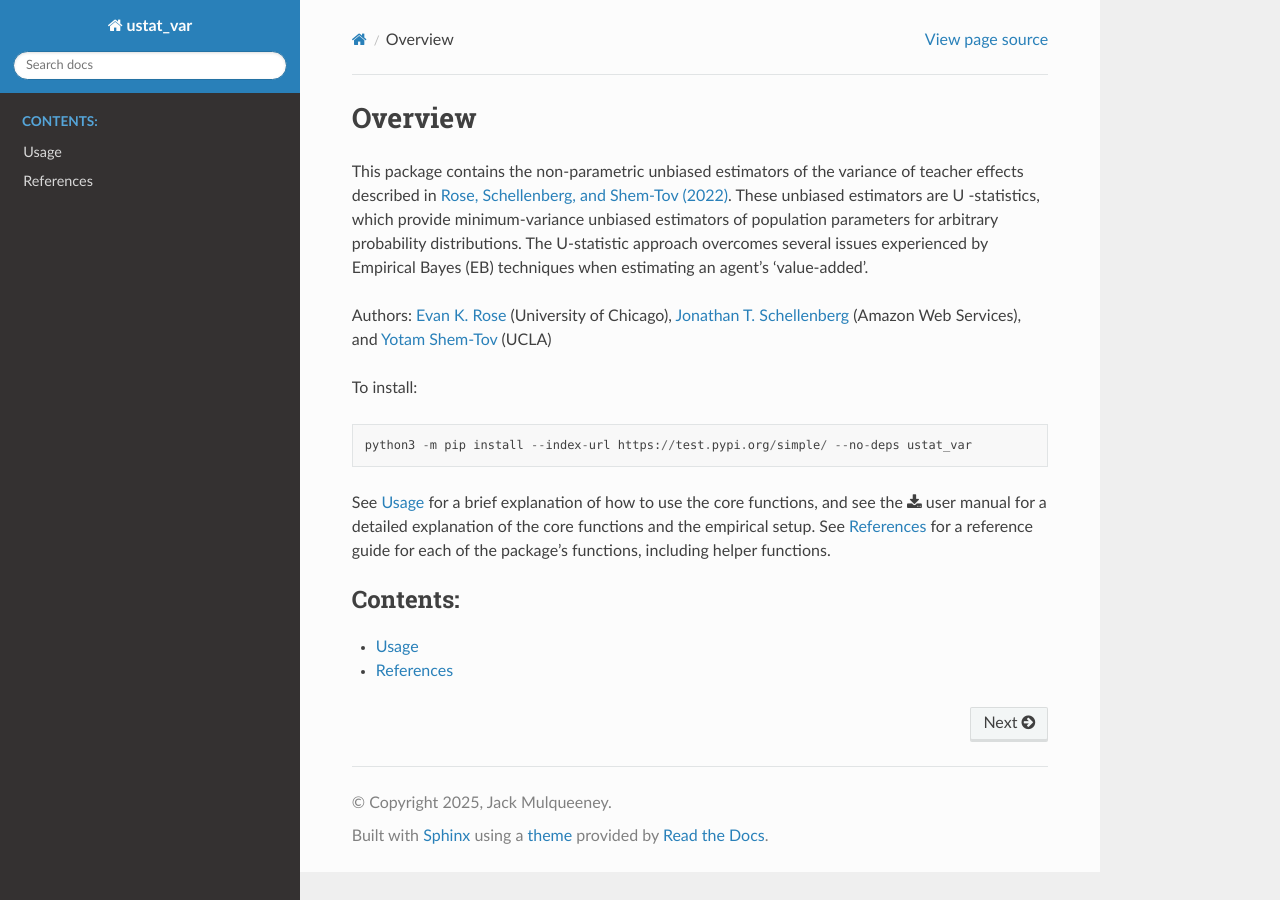
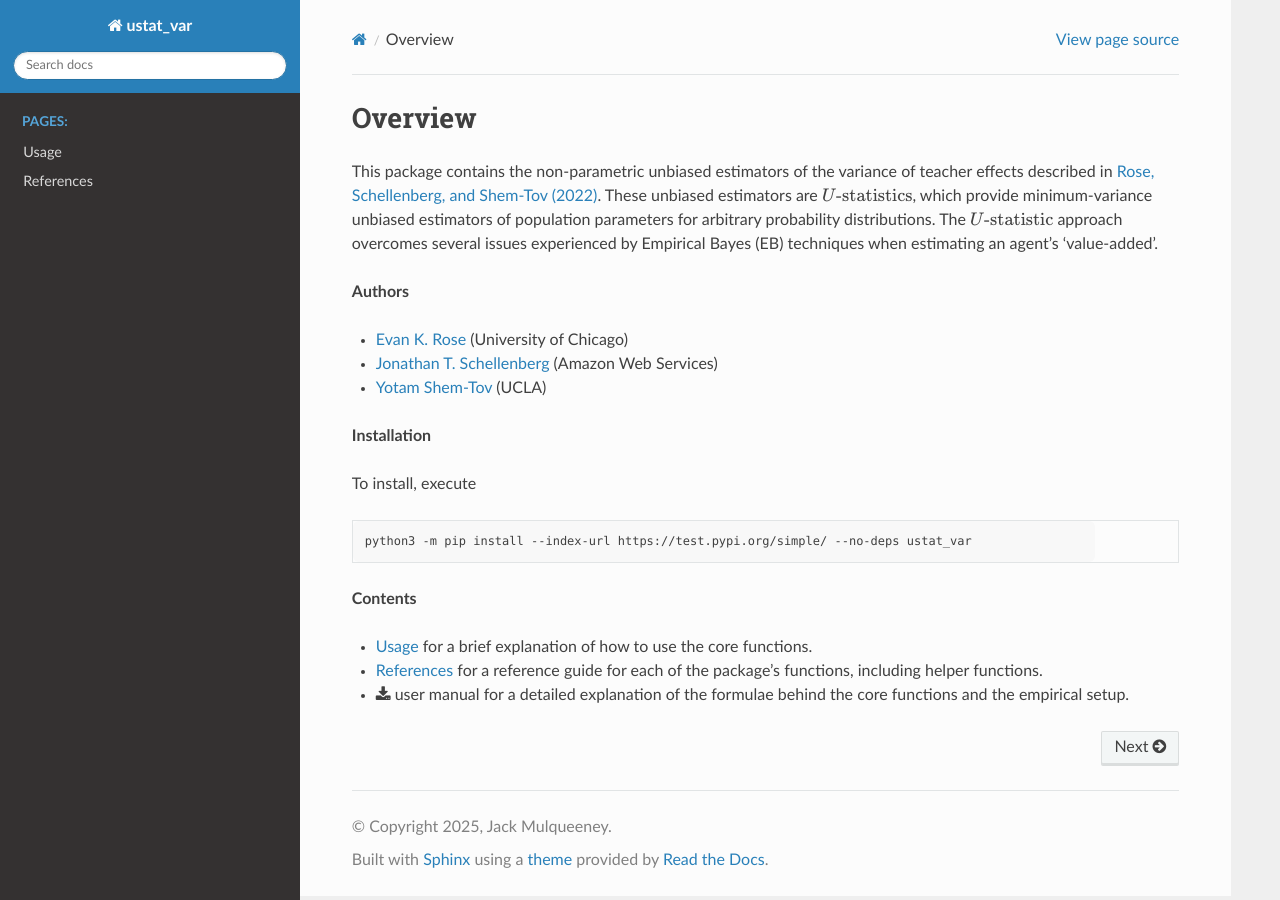
Before and after one commit to jkmulq/ustat_var, a Sphinx documentation site: the page built from docs/source/index.rst, in a window 1280 px wide. Built offline with Sphinx 7.4.7 and the Read the Docs theme 3.1.0, drawn with Linux system fonts in a browser that asks for light colours.

Commit message:
customisation to readthedocs docs

```diff
--- a/docs/requirements.txt
+++ b/docs/requirements.txt
@@ -2,4 +2,5 @@ sphinx==7.1.2
 sphinx-rtd-theme==1.3.0rc1
 numpy
 scipy
-#sphinx-autodoc-typehints
+sphinx-copybutton
+sphinx-autodoc-typehints
--- /dev/null
+++ b/docs/source/_static/custom.css
@@ -0,0 +1,30 @@
+/* Force autosummary tables to use full width and wrap long text */
+.rst-content table.docutils.autosummary {
+    table-layout: fixed;
+    width: 100%;
+}
+.rst-content table.docutils.autosummary td,
+.rst-content table.docutils.autosummary th {
+    white-space: normal;
+    word-wrap: break-word;
+    overflow-wrap: break-word;
+}
+
+/* Expand main content container to use more horizontal space */
+.wy-nav-content {
+    max-width: 95% !important;
+}
+
+/* Limit width of code blocks to prevent long horizontal copy buttons */
+div.highlight, pre.literal-block {
+    max-width: 80ch;  /* Or try 70ch or 60ch depending on your line lengths */
+    margin-left: auto;
+    margin-right: auto;
+    border-radius: 6px;
+}
+
+/* Align copy button with code block instead of full content width */
+div.highlight .copybtn {
+    right: 0.5rem !important;
+    top: 0.5rem !important;
+}
--- a/docs/source/conf.py
+++ b/docs/source/conf.py
@@ -21,7 +21,8 @@ release = '0.1'
 extensions = [
     'sphinx.ext.autodoc',
     'sphinx.ext.autosummary',
-    'sphinx.ext.napoleon'
+    'sphinx.ext.napoleon',
+    'sphinx_copybutton',
 ]
 
 autosummary_generate = True
@@ -30,9 +31,13 @@ autodoc_default_options = {
     "undoc-members": True,
     "show-inheritance": True,
 }
+
 templates_path = ['_templates']
 exclude_patterns = []
 
+html_static_path = ['_static']
+def setup(app):
+    app.add_css_file('custom.css')  # For Sphinx >= 1.8
 
 # -- Options for HTML output -------------------------------------------------
 # https://www.sphinx-doc.org/en/master/usage/configuration.html#options-for-html-output
--- a/docs/source/index.rst
+++ b/docs/source/index.rst
@@ -9,21 +9,34 @@ Overview
 =======================
 
 This package contains the non-parametric unbiased estimators of the variance of teacher effects described in `Rose, Schellenberg, and Shem-Tov (2022) <https://www.nber.org/papers/w30274>`__.
-These unbiased estimators are U -statistics, which provide minimum-variance unbiased estimators of population parameters for arbitrary probability distributions.
-The U-statistic approach overcomes several issues experienced by Empirical Bayes (EB) techniques when estimating an agent's 'value-added'.
+These unbiased estimators are :math:`U\text{-}\mathrm{statistics}`, which provide minimum-variance unbiased estimators of population parameters for arbitrary probability distributions.
+The :math:`U\text{-}\mathrm{statistic}` approach overcomes several issues experienced by Empirical Bayes (EB) techniques when estimating an agent's 'value-added'.
 
-Authors: `Evan K. Rose <https://ekrose.github.io/>`__ (University of Chicago), `Jonathan T. Schellenberg <https://sites.google.com/view/jonathanschellenberg/>`__ (Amazon Web Services), and `Yotam Shem-Tov <https://yotamshemtov.github.io/>`__ (UCLA)
+**Authors**
 
-To install::
+- `Evan K. Rose <https://ekrose.github.io/>`__ (University of Chicago)
+- `Jonathan T. Schellenberg <https://sites.google.com/view/jonathanschellenberg/>`__ (Amazon Web Services)
+- `Yotam Shem-Tov <https://yotamshemtov.github.io/>`__ (UCLA)
+
+**Installation**
+
+To install, execute
+
+.. code-block:: bash
 
     python3 -m pip install --index-url https://test.pypi.org/simple/ --no-deps ustat_var
 
-See :ref:`usage` for a brief explanation of how to use the core functions, and see the |user manual| for a detailed explanation of the core functions and the empirical setup.
-See :ref:`reference` for a reference guide for each of the package's functions, including helper functions.
+
+**Contents**
+
+- :ref:`usage` for a brief explanation of how to use the core functions.
+- :ref:`reference` for a reference guide for each of the package's functions, including helper functions.
+- |user manual| for a detailed explanation of the formulae behind the core functions and the empirical setup.
 
 .. toctree::
    :maxdepth: 1
-   :caption: Contents:
+   :caption: Pages:
+   :hidden:
 
    usage
    reference
--- a/docs/source/usage.rst
+++ b/docs/source/usage.rst
@@ -19,7 +19,7 @@ The first, ``ustat.varcovar()``, estimates the variance-covariance, taking in tw
     ustat.varcovar(X, X) # Var(X)
     ustat.varcovar(X, Y) # Cov(X, Y)
 
-The second, ustat_samp_covar, estimates the sampling variance/covariance of varcovar. It takes four matrices as inputs, where ``ustat_samp_covar(A, B, C, D)`` yields :math:`\hat{Cov}(\hat{Cov}(A, B) − Cov(A, B), \hat{Cov} (C,D) − Cov(C,D))` . For example, using the :math:`X,Y` generated above::
+The second, ustat_samp_covar, estimates the sampling variance/covariance of varcovar. It takes four matrices as inputs, where ``ustat_samp_covar(A, B, C, D)`` yields :math:`\hat{\operatorname{Cov}}(\hat{\operatorname{Cov}}(A, B) − \operatorname{Cov}(A, B), \hat{\operatorname{Cov}} (C,D) − \operatorname{Cov}(C,D))` . For example, using the :math:`X,Y` generated above::
 
     ustat.ustat_samp_covar(X, X, X, X) # Sampling variance of Var(X)
     ustat.ustat_samp_covar(X, Y, X, Y) # Sampling variance of Cov(X, Y)
```
Also changed, not shown: 8 other files.
